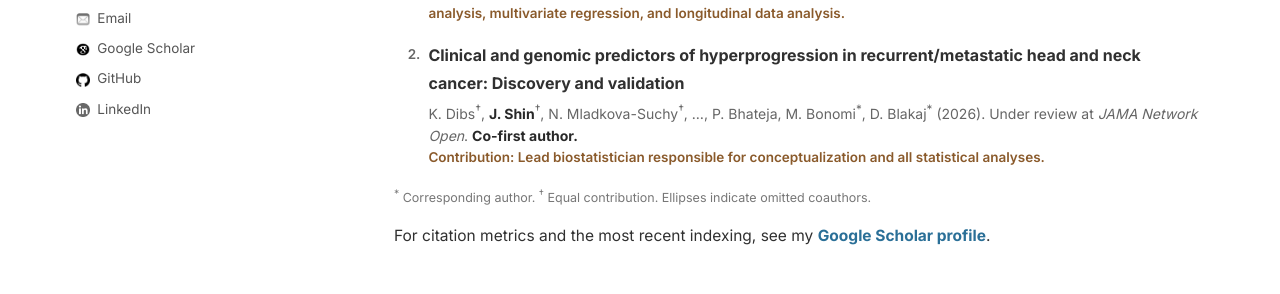
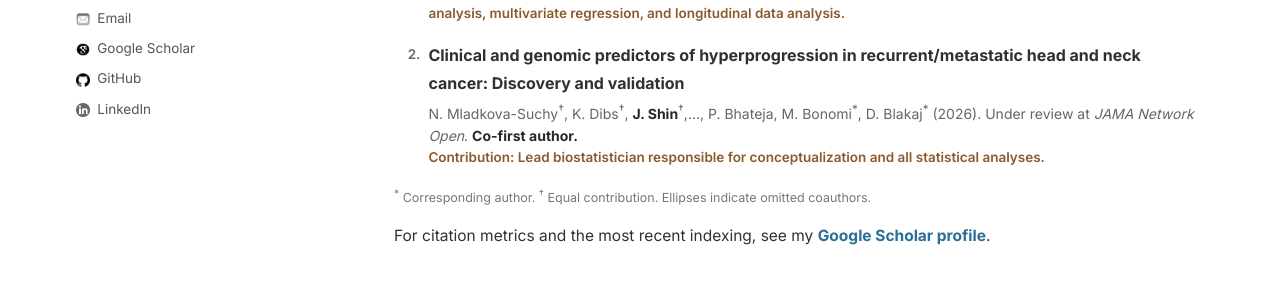
Before and after one commit to c16267/c16267.github.io, a Jekyll site: the page built from research.md, in a window 1280 px wide and 900 px high, scrolled down 2733 px. Shown: the part 479-773 px from the top of the window. Built offline with Jekyll 4.4.1, drawn with Linux system fonts in a browser that asks for light colours.

Commit message:
Update clinical manuscripts section in research.md

```diff
--- a/research.md
+++ b/research.md
@@ -70,7 +70,7 @@ permalink: /research/
 
 <ol class="pub-list compact">
   <li><div class="pub-title">Phase I study assessing the safety and immunomodulatory effects of prophylactic siltuximab prior to standard-of-care CD19-directed chimeric antigen receptor therapy</div><div class="pub-meta">N. Denlinger<sup>†</sup>, <strong>J. Shin</strong><sup>†</sup>, N. Song, …, D. Chung, M. P. Rubinstein, Z. Li, M. de Lima, P. Caimi, T. Voorhees<sup>*</sup> (2026). Under review at <em>Blood</em>. <strong>Co-first author.</strong></div><div class="pub-note">Contribution: Lead statistician; performed all statistical analyses, including linear mixed-effects models, survival analysis, multivariate regression, and longitudinal data analysis.</div></li>
-  <li><div class="pub-title">Clinical and genomic predictors of hyperprogression in recurrent/metastatic head and neck cancer: Discovery and validation</div><div class="pub-meta">K. Dibs<sup>†</sup>, <strong>J. Shin</strong><sup>†</sup>, N. Mladkova-Suchy<sup>†</sup>, …, P. Bhateja, M. Bonomi<sup>*</sup>, D. Blakaj<sup>*</sup> (2026). Under review at <em>JAMA Network Open</em>. <strong>Co-first author.</strong></div><div class="pub-note">Contribution: Lead biostatistician responsible for conceptualization and all statistical analyses.</div></li>
+  <li><div class="pub-title">Clinical and genomic predictors of hyperprogression in recurrent/metastatic head and neck cancer: Discovery and validation</div><div class="pub-meta">N. Mladkova-Suchy<sup>†</sup>, K. Dibs<sup>†</sup>, <strong>J. Shin</strong><sup>†</sup>,…, P. Bhateja, M. Bonomi<sup>*</sup>, D. Blakaj<sup>*</sup> (2026). Under review at <em>JAMA Network Open</em>. <strong>Co-first author.</strong></div><div class="pub-note">Contribution: Lead biostatistician responsible for conceptualization and all statistical analyses.</div></li>
 </ol>
 
 <p class="footnote"><sup>*</sup> Corresponding author. <sup>†</sup> Equal contribution. Ellipses indicate omitted coauthors.</p>
```
